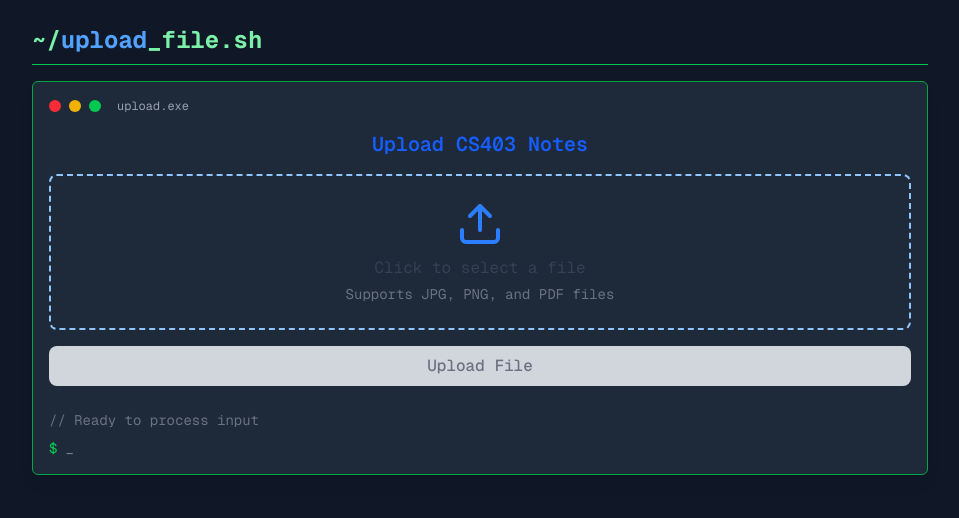
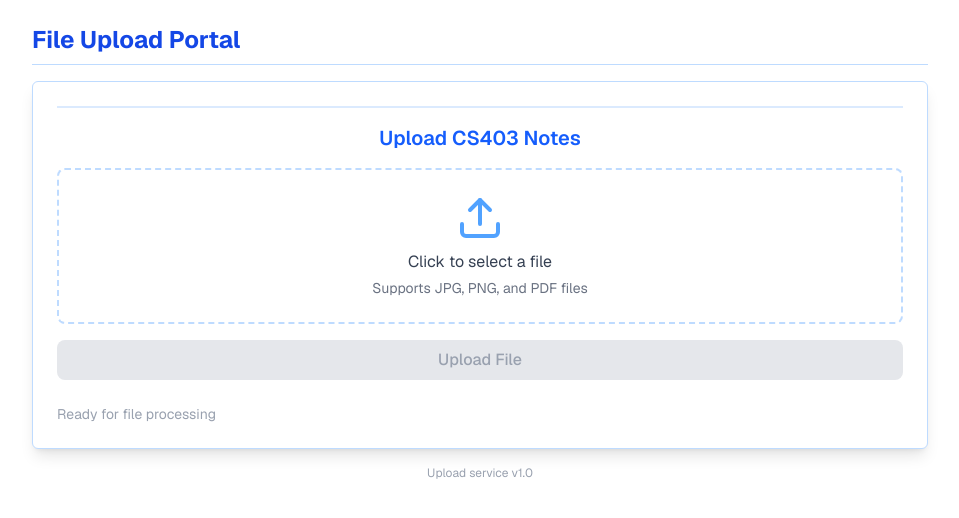
Before and after one commit to SaiPh3r/csnerds, a Next.js app: page /upload in a window 1280 px wide. Shown: the top 518 px of the page, without its empty margins (160-1119 px from the left). Built offline with nearby package versions, Linux system fonts and the light colour scheme.

Commit message:
ui for uploads changes

```diff
--- a/app/upload/page.tsx
+++ b/app/upload/page.tsx
@@ -2,31 +2,22 @@ import Upload from "@/components/Uploads";
 
 export default function UploadPage() {
   return (
-    <div className="bg-gray-900 text-green-400 p-6 min-h-screen font-mono">
+    <div className="bg-white text-gray-800 p-6 min-h-screen font-sans">
       <div className="max-w-4xl mx-auto">
-        <h1 className="text-2xl font-bold mb-4 border-b border-green-500 pb-2">
-          <span className="text-green-300">~/</span>
-          <span className="text-blue-400">upload</span>
-          <span className="text-green-300">_file.sh</span>
+        <h1 className="text-2xl font-bold mb-4 border-b border-blue-200 pb-2 text-blue-700">
+          File Upload Portal
         </h1>
-
-        <div className="bg-gray-800 rounded-md p-4 border border-green-600 shadow-lg">
+        <div className="bg-white rounded-md p-6 border border-blue-200 shadow-lg">
           <div className="flex items-center mb-4">
-            <div className="w-3 h-3 rounded-full bg-red-500 mr-2"></div>
-            <div className="w-3 h-3 rounded-full bg-yellow-500 mr-2"></div>
-            <div className="w-3 h-3 rounded-full bg-green-500 mr-2"></div>
-            <p className="ml-2 text-xs text-gray-400">upload.exe</p>
+            <div className="w-full h-0.5 bg-blue-100"></div>
           </div>
-
           <Upload />
-
           <div className="mt-6 text-sm">
-            <p className="text-gray-500">// Ready to process input</p>
-            <p className="text-gray-400 flex items-center mt-2">
-              <span className="text-green-500 mr-2">$</span>
-              <span className="animate-pulse">_</span>
-            </p>
+            <p className="text-gray-400">Ready for file processing</p>
           </div>
+        </div>
+        <div className="text-center mt-4 text-xs text-gray-400">
+          Upload service v1.0
         </div>
       </div>
     </div>
--- a/components/Uploads.tsx
+++ b/components/Uploads.tsx
@@ -60,6 +60,7 @@ const Uploads = () => {
       const response = await fetch('/api/upload', {
         method: 'POST',
         body: formData,
+
       });
 
       const result = await response.json();
@@ -95,7 +96,7 @@ const Uploads = () => {
       <h2 className="text-xl font-semibold text-center mb-4 text-blue-600">Upload CS403 Notes</h2>
 
       <div
-        className="border-2 border-dashed border-blue-300 rounded-lg p-6 mb-4 text-center cursor-pointer"
+        className="border-2 border-dashed border-blue-200 rounded-lg p-6 mb-4 text-center cursor-pointer hover:bg-blue-50 transition-colors"
         onClick={triggerFileInput}
       >
         <input
@@ -108,18 +109,18 @@ const Uploads = () => {
 
         {preview ? (
           <div className="flex flex-col items-center">
-            <img src={preview} alt="Preview" className="max-h-40 max-w-full mb-4 rounded" />
+            <img src={preview} alt="Preview" className="max-h-40 max-w-full mb-4 rounded shadow-sm" />
             <p className="text-gray-700">{file?.name}</p>
           </div>
         ) : file ? (
           <div className="flex flex-col items-center">
-            <FileText size={48} className={file?.type === 'application/pdf' ? 'text-red-500 mb-2' : 'text-blue-500 mb-2'} />
+            <FileText size={48} className={file?.type === 'application/pdf' ? 'text-red-400 mb-2' : 'text-blue-500 mb-2'} />
             <p className="text-gray-700">{file.name}</p>
             {file.type === 'application/pdf' && <p className="text-xs text-gray-500">PDF Document</p>}
           </div>
         ) : (
           <div className="flex flex-col items-center">
-            <Upload size={48} className="text-blue-500 mb-2" />
+            <Upload size={48} className="text-blue-400 mb-2" />
             <p className="text-gray-700">Click to select a file</p>
             <p className="text-gray-500 text-sm mt-1">Supports JPG, PNG, and PDF files</p>
           </div>
@@ -133,7 +134,7 @@ const Uploads = () => {
         )}
 
         {uploadStatus === 'error' && (
-          <div className="mt-4 flex items-center justify-center text-red-600">
+          <div className="mt-4 flex items-center justify-center text-red-500">
             <AlertCircle size={20} className="mr-2" />
             <span>{errorMessage || 'Upload failed'}</span>
           </div>
@@ -142,7 +143,7 @@ const Uploads = () => {
 
       {file && (
         <div className="mb-4">
-          <label htmlFor="fileTitle" className="block text-sm font-medium text-gray-700 mb-1">
+          <label htmlFor="fileTitle" className="block text-sm font-medium text-gray-600 mb-1">
             Title
           </label>
           <input
@@ -150,7 +151,7 @@ const Uploads = () => {
             id="fileTitle"
             value={fileTitle}
             onChange={(e) => setFileTitle(e.target.value)}
-            className="w-full px-3 py-2 border border-gray-300 rounded-md focus:outline-none focus:ring-2 focus:ring-blue-500"
+            className="w-full px-3 py-2 border border-gray-300 rounded-md focus:outline-none focus:ring-2 focus:ring-blue-400"
             placeholder="Enter a title for your file"
           />
         </div>
@@ -159,13 +160,13 @@ const Uploads = () => {
       <button
         onClick={handleUpload}
         disabled={!file || isUploading || uploadStatus === 'success'}
-        className="w-full py-2 px-4 rounded-lg font-medium bg-blue-600 text-white disabled:bg-gray-300 disabled:text-gray-500"
+        className="w-full py-2 px-4 rounded-lg font-medium bg-blue-500 text-white hover:bg-blue-600 transition-colors disabled:bg-gray-200 disabled:text-gray-400"
       >
         {isUploading ? 'Uploading...' : uploadStatus === 'success' ? 'Uploaded' : 'Upload File'}
       </button>
 
       {uploadResult && uploadStatus === 'success' && (
-        <div className="mt-4 p-4 bg-green-50 border border-green-200 rounded-lg">
+        <div className="mt-4 p-4 bg-blue-50 border border-blue-100 rounded-lg">
           <h3 className="font-semibold text-gray-800 mb-2">File uploaded successfully</h3>
 
           <div className="flex items-center gap-2 mt-2">
@@ -173,7 +174,7 @@ const Uploads = () => {
               <>
                 <button
                   onClick={() => openPdfViewer(uploadResult.url, uploadResult.title)}
-                  className="flex items-center px-3 py-1.5 bg-blue-600 text-white rounded-md text-sm hover:bg-blue-700"
+                  className="flex items-center px-3 py-1.5 bg-blue-500 text-white rounded-md text-sm hover:bg-blue-600"
                 >
                   <Eye size={16} className="mr-1" />
                   View PDF
@@ -191,7 +192,7 @@ const Uploads = () => {
                 href={uploadResult.url}
                 target="_blank"
                 rel="noopener noreferrer"
-                className="flex items-center px-3 py-1.5 bg-blue-600 text-white rounded-md text-sm hover:bg-blue-700"
+                className="flex items-center px-3 py-1.5 bg-blue-500 text-white rounded-md text-sm hover:bg-blue-600"
               >
                 <Eye size={16} className="mr-1" />
                 View Image
```
